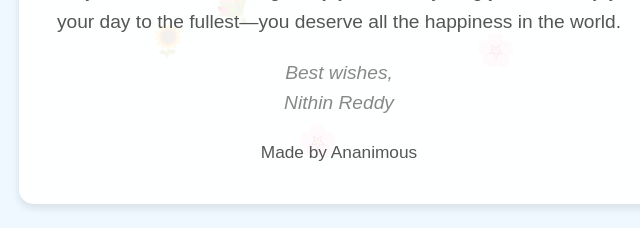
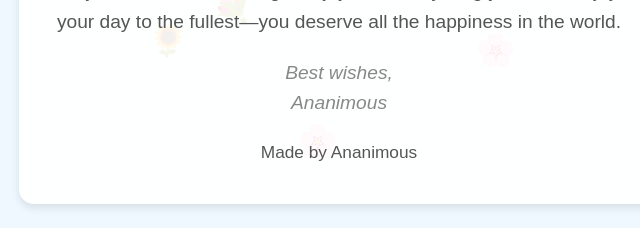
Before and after one commit to gandlapatinithin/birthday, a plain HTML site: page index.html in a window 1280 px wide. Shown: the part 483-711 px from the top of the page, 301-941 px from the left. Drawn offline with Linux system fonts and the light colour scheme.

Commit message:
index.html

```diff
--- a/index.html
+++ b/index.html
@@ -12,7 +12,7 @@
         <h1>Happy Birthday Meghana!</h1>
         <p>Dear Meghana,</p>
         <p>Happy Birthday! I couldn't be happier to celebrate your special day with you. From our B.Tech days, you've been a bright light in my life, always making me laugh and giving me the best company. Your humor and positivity are truly infectious, and whenever I'm feeling down, I can always count on you to lift my spirits. I'm so grateful for all the memories we've created together. I hope your birthday is as amazing as you are, filled with laughter, joy, and everything you love. Enjoy your day to the fullest—you deserve all the happiness in the world.</p>
-        <p class="signature">Best wishes,<br>Nithin Reddy</p>
+        <p class="signature">Best wishes,<br>Ananimous</p>
         <div class="footer">
             <p>Made by Ananimous</p>
         </div>
```
